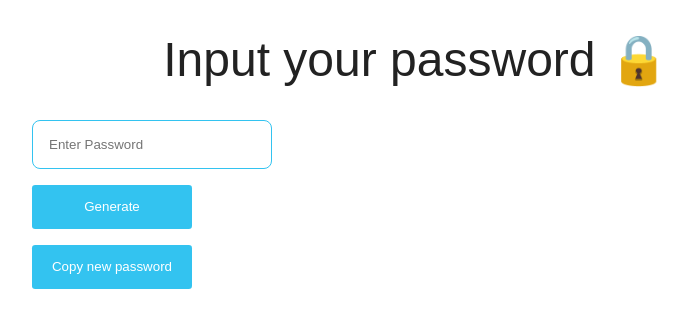
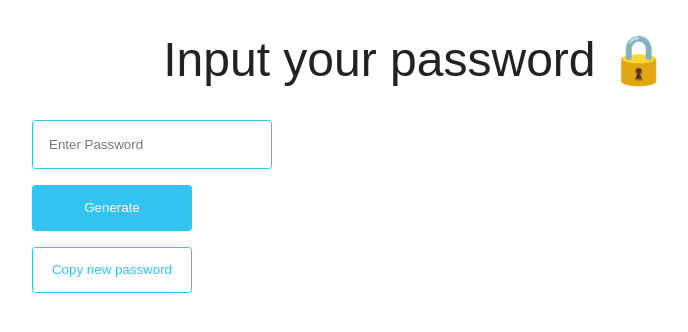
Before and after one commit to AlanPoveda/encypt-password, a Next.js app: page / in a window 1280 px wide. Shown: the top 332 px of the page, without its empty margins (224-912 px from the left). Built offline with nearby package versions, Linux system fonts and the light colour scheme.

Commit message:
Css buttons change

```diff
--- a/src/components/InputPassword/index.tsx
+++ b/src/components/InputPassword/index.tsx
@@ -1,39 +1,45 @@
-import { useState } from 'react'
-import { InputPasswordStyle } from './styles'
-import { sha512 } from "js-sha512"
+import { useState } from "react";
+import { InputPasswordStyle } from "./styles";
+import { sha512 } from "js-sha512";
 
+export function InputPassword() {
+    const [password, setPassword] = useState("");
+    const [passwordEncrypt, setEncryptPassword] = useState("");
+    const [message, setMessage] = useState("");
 
-export function InputPassword(){
-    const [password, setPassword] = useState('');
-    const [passwordEncrypt, setEncryptPassword] = useState('');
-    const [message, setMessage] = useState('');
-
-    function generatePassword(){
-        if(password.length == 0) return setMessage("Input a valid password");
+    function generatePassword() {
+        if (password.length == 0) return setMessage("Input a valid password");
         setEncryptPassword(sha512(password));
-        setMessage("Password generate")
-        setTimeout(() => {setMessage("")}, 2000)
+        setMessage("Password generate");
+        setTimeout(() => {
+            setMessage("");
+        }, 2000);
     }
 
-    function copyEncryptPassword(){
-        if(password.length == 0) return setMessage("Input a valid password");
+    function copyEncryptPassword() {
+        if (password.length == 0) return setMessage("Input a valid password");
         navigator.clipboard.writeText(passwordEncrypt);
-        setMessage("Password Copied")
-        setTimeout(() => {setMessage("")}, 2000)
+        setMessage("Password Copied");
+        setTimeout(() => {
+            setMessage("");
+        }, 2000);
     }
 
-    return(
+    return (
         <InputPasswordStyle>
             <input
-                type='password'
-                placeholder='Enter Password'
-                onChange={ e => setPassword(e.target.value)}
+                type="password"
+                placeholder="Enter Password"
+                onChange={(e) => setPassword(e.target.value)}
                 value={password}
             ></input>
-            <button type="submit" onClick={generatePassword}>Generate</button>
-            <button type="button" onClick={copyEncryptPassword}>Copy new password</button>
+            <button type="submit" onClick={generatePassword}>
+                Generate
+            </button>
+            <button type="button" onClick={copyEncryptPassword}>
+                Copy new password
+            </button>
             <p>{message}</p>
         </InputPasswordStyle>
     );
-
 }
--- a/src/components/InputPassword/styles.ts
+++ b/src/components/InputPassword/styles.ts
@@ -10,13 +10,13 @@ export const InputPasswordStyle = styled.div`
         width: 15rem;
         padding: 1rem;
         border: 0.1rem solid var(--background-button-color);
-        border-radius: 0.5rem;
+        border-radius: 0.2rem;
     }
 
     button{
         width: 10rem;
         background: var(--background-button-color);
-        border: none;
+        border: 0.1rem solid var(--background-button-color);
         padding: 0.9rem;
         border-radius: 0.2rem;
 
@@ -26,10 +26,32 @@ export const InputPasswordStyle = styled.div`
 
         cursor: pointer;
 
-        transition: 0.2s;
+        transition: 0.4s;
 
         :hover{
-            background: #57a0d3;
+            background: white;
+            color: var(--background-button-color);
+        }
+    }
+
+    button[type='button'] {
+        width: 10rem;
+        background: white;
+        border: 0.1rem solid var(--background-button-color);
+        padding: 0.9rem;
+        border-radius: 0.2rem;
+
+        color: var(--background-button-color);
+
+        margin-top: 1rem;
+
+        cursor: pointer;
+
+        transition: 0.4s;
+
+        :hover{
+            background: var(--background-button-color);
+            color: white;
         }
     }
 
```
